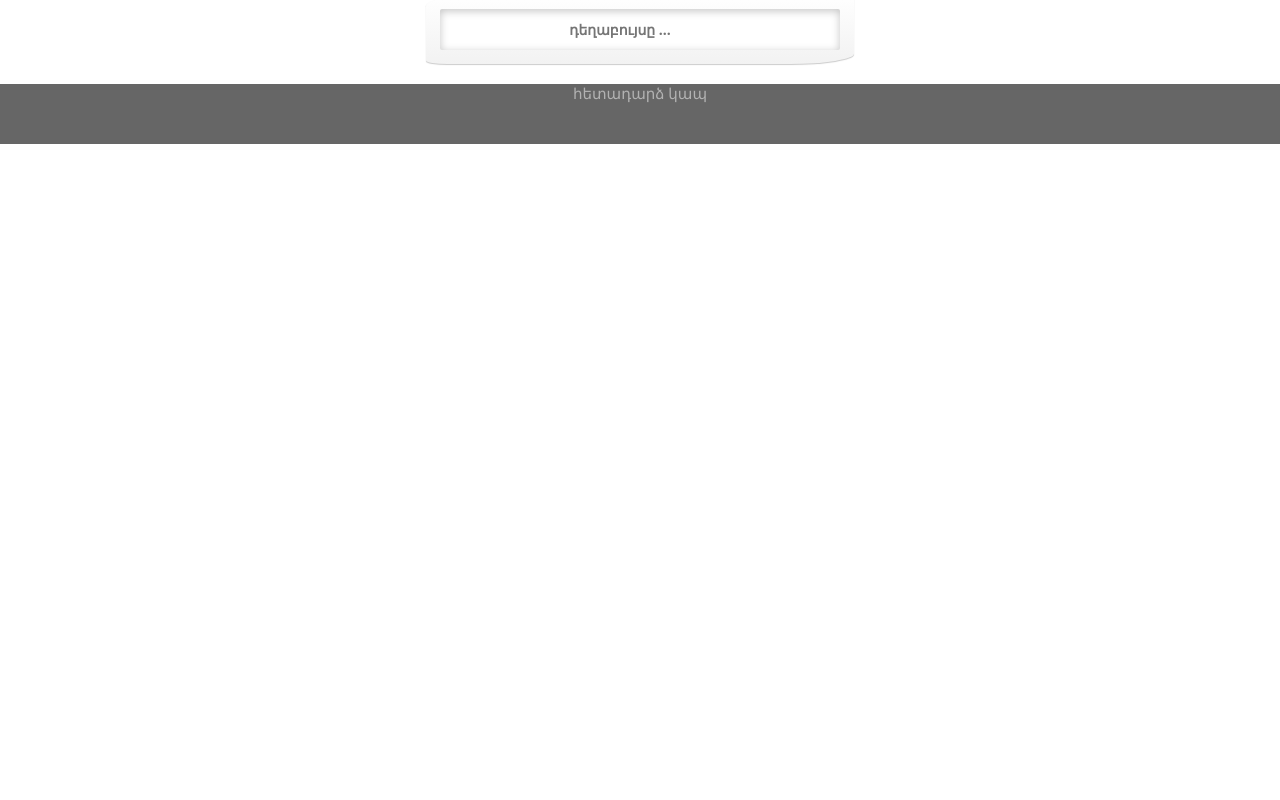
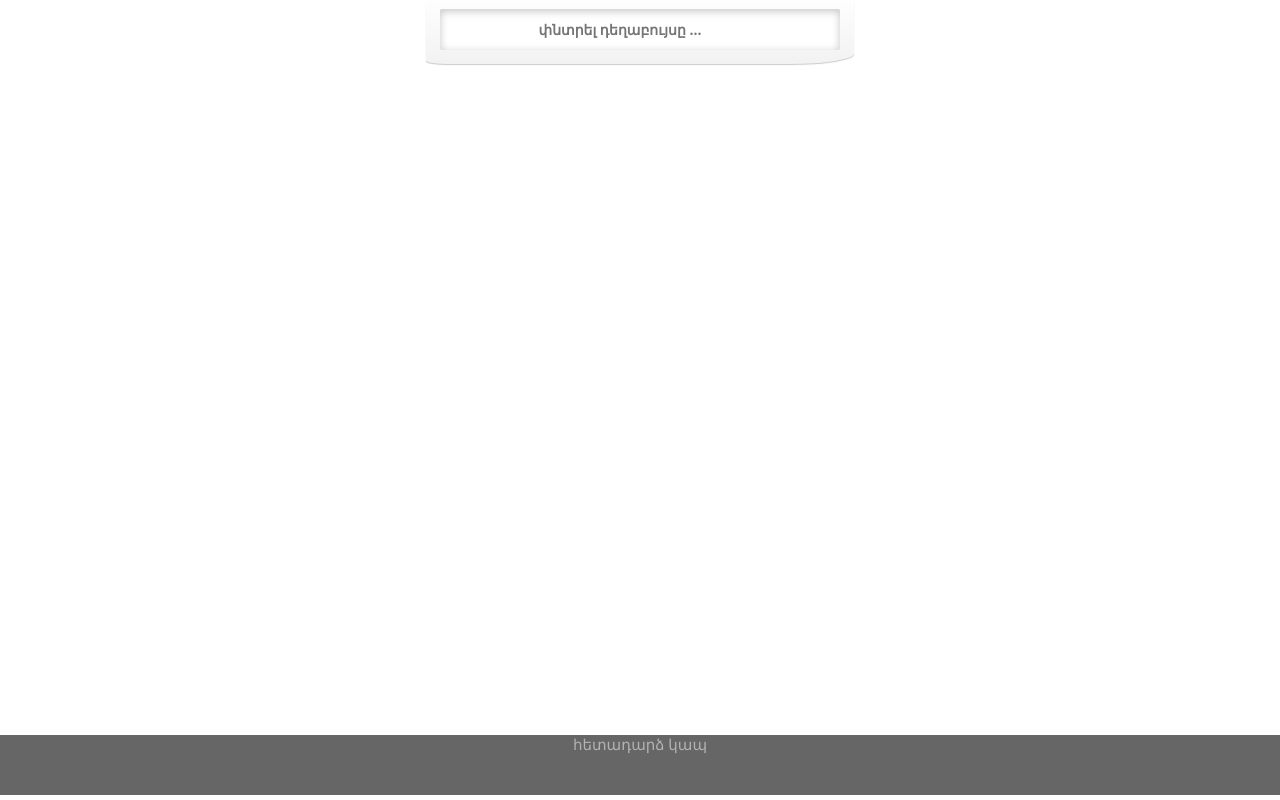
Before and after one commit to movses/armherbs, a plain HTML site: page index.html in a window 1280 px wide. Drawn offline with nearby package versions, Linux system fonts and the light colour scheme.

Commit message:
footer logic fixed for little content

```diff
--- a/index.html
+++ b/index.html
@@ -8,12 +8,11 @@
 	</head>
 
 	<body ng-app="instantSearch" ng-controller="InstantSearchController">
-        <div id="container">
         <div id="content">
             <div class="search-bar">
-                    <input type="text" ng-model="searchString" placeholder="դեղաբույսը ..." />
+                <input type="text" ng-model="searchString" placeholder="փնտրել դեղաբույսը ..." />
             </div>
-
+            <div id="main">
                 <ul>
                     <li ng-repeat="i in items | searchFor:searchString">
                         <p>{{i.title}}</p>
@@ -21,11 +20,11 @@
                     </li>
                 </ul>
             </div>
+        </div>
 
         <footer>
             <span>հետադարձ կապ</span>
         </footer>
-        </div>
         <script src="https://ajax.googleapis.com/ajax/libs/angularjs/1.0.7/angular.min.js"></script>
         <script src="herbs.js"></script>
     </body>
--- a/style.css
+++ b/style.css
@@ -76,11 +76,12 @@ a:hover {
     text-indent: -40px;
 }
 
-#container {
-    min-height: 100%;
+#content {
+	min-height: 100%;
 }
 
-#content {
+#main {
+    overflow: auto;
     padding-bottom: 60px;
 }
 
```
Lines whose indentation alone changed are shown as unchanged.
